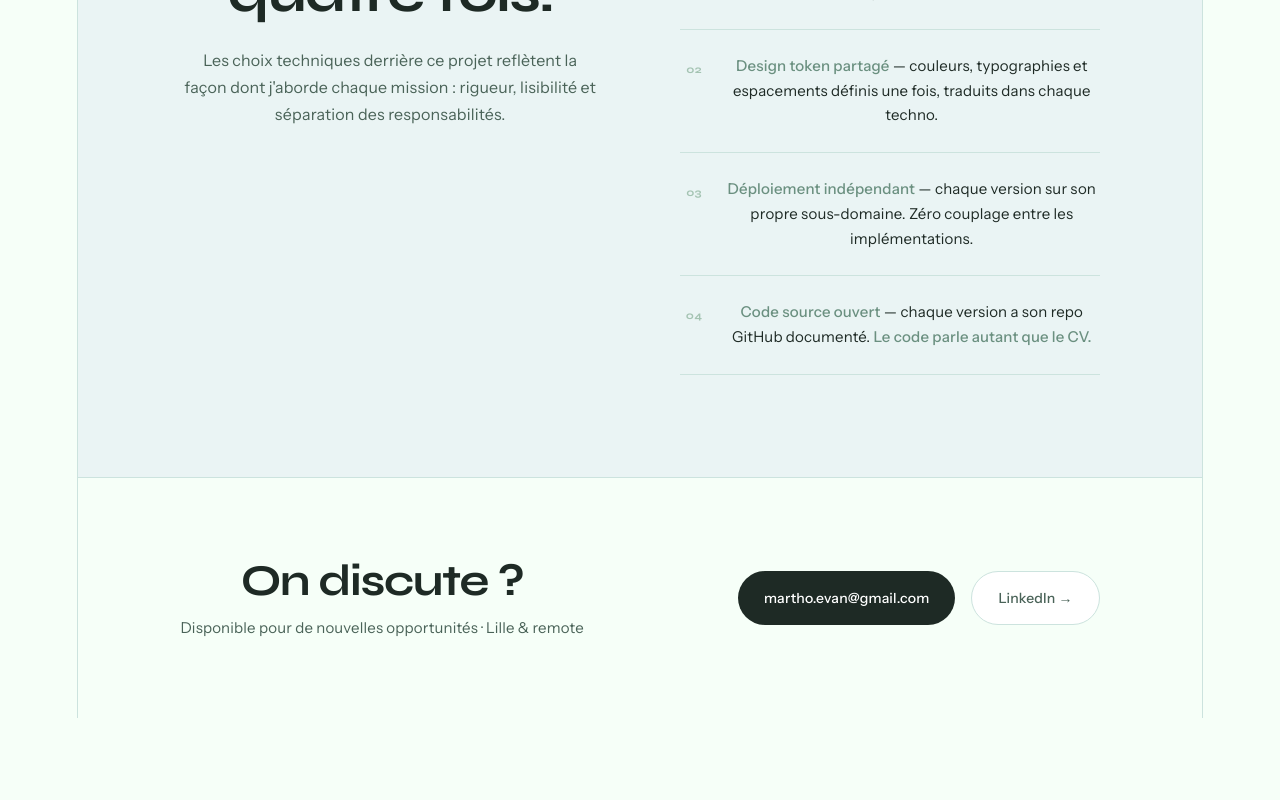
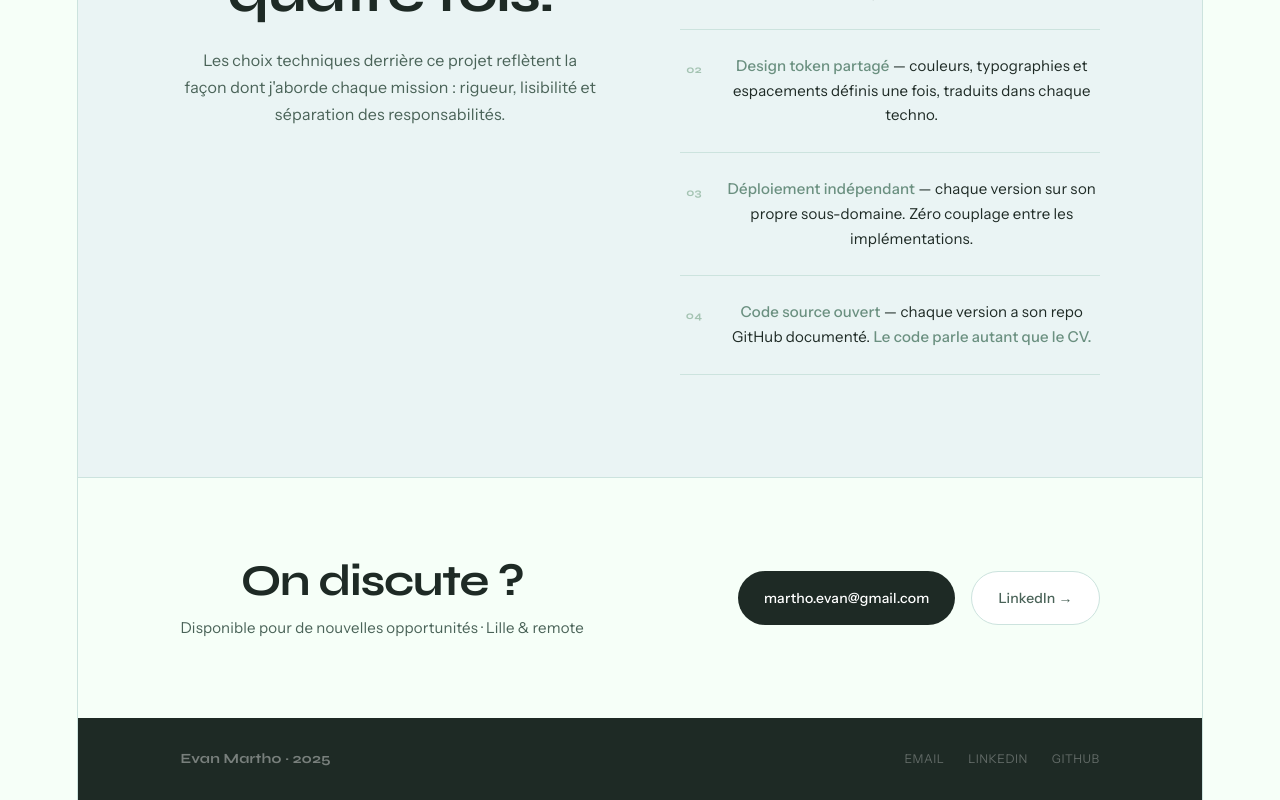
Before and after one commit to MayuriXx/portfolio-meta, a Vue app: page / in a window 1280 px wide. Shown: the part 2336-3136 px from the top of the page. Before the commit the page ends 3054 px from the top, so only its background shows below. Built offline with nearby package versions, Linux system fonts and the light colour scheme.

Commit message:
feat: add AppFooter component

```diff
--- a/src/App.vue
+++ b/src/App.vue
@@ -7,6 +7,7 @@
     <PhilosophySection />
     <ContactStrip />
   </main>
+  <AppFooter />
 </template>
 
 <script setup>
@@ -16,6 +17,7 @@ import ConceptBand from './components/ConceptBand.vue'
 import VersionsGrid from './components/VersionsGrid.vue'
 import PhilosophySection from './components/PhilosophySection.vue'
 import ContactStrip from './components/ContactStrip.vue'
+import AppFooter from './components/AppFooter.vue'
 </script>
 
 <style>
--- /dev/null
+++ b/src/components/AppFooter.vue
@@ -0,0 +1,64 @@
+<template>
+    <footer class="footer">
+        <span class="footer__name">Evan Martho · 2025</span>
+        <div class="footer__links">
+            <a href="mailto:martho.evan@gmail.com" class="footer__link">Email</a>
+
+            <a href="https://www.linkedin.com/in/evan-martho/" target="_blank" class="footer__link">
+                LinkedIn
+            </a>
+
+            <a href="https://github.com/MayuriXx" target="_blank" class="footer__link">
+                GitHub
+            </a>
+        </div>
+    </footer>
+</template>
+
+<script setup>
+// stateless
+</script>
+
+<style scoped>
+.footer {
+    background: var(--ink);
+    padding: 28px clamp(var(--space-md), 8vw, var(--space-2xl));
+    display: flex;
+    align-items: center;
+    justify-content: space-between;
+    flex-wrap: wrap;
+    gap: var(--space-sm);
+}
+
+.footer__name {
+    font-family: var(--font-display);
+    font-size: 14px;
+    font-weight: 700;
+    color: rgba(255, 255, 255, 0.4);
+}
+
+.footer__links {
+    display: flex;
+    gap: var(--space-md);
+}
+
+.footer__link {
+    font-size: 12px;
+    color: rgba(255, 255, 255, 0.3);
+    text-decoration: none;
+    letter-spacing: 0.04em;
+    text-transform: uppercase;
+    transition: color 0.2s;
+}
+
+.footer__link:hover {
+    color: rgba(255, 255, 255, 0.7);
+}
+
+@media (max-width: 600px) {
+    .footer {
+        flex-direction: column;
+        align-items: flex-start;
+    }
+}
+</style>
```
